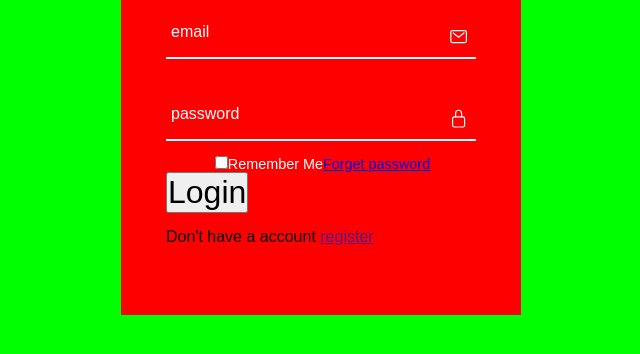
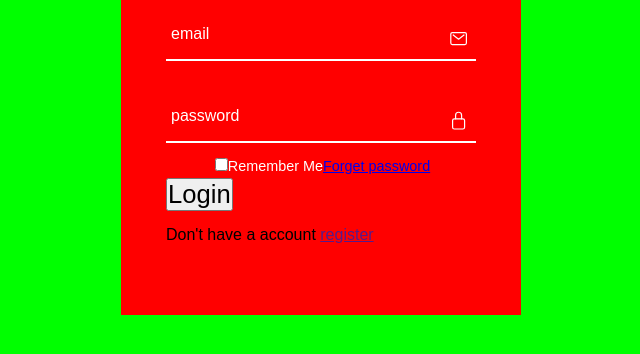
Before and after one commit to DoThaiBao/shopNanu, a plain HTML site: page index.html in a window 1280 px wide. Shown: the part 310-664 px from the top of the page, without its empty margins (319-959 px from the left). Drawn offline with nearby package versions, Linux system fonts and the light colour scheme.

Commit message:
them file index and main

```diff
--- a/main.css
+++ b/main.css
@@ -75,9 +75,11 @@
     margin-left: 3px;
 }
 button{
-    font-size: 2em;
+    font-size: 1.6em;
     color: #000000;
     text-align: center;
     margin: -15px 0 15px;
+    display: inline-block;
+    cursor: pointer;
 
 }
```
